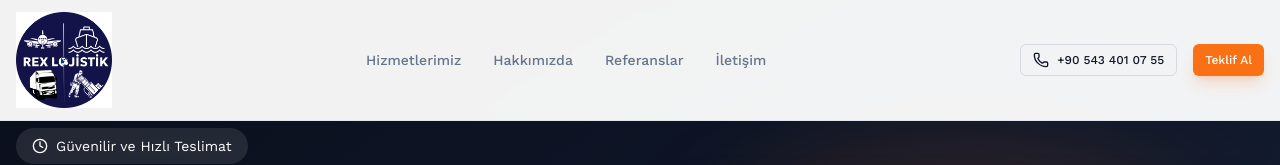
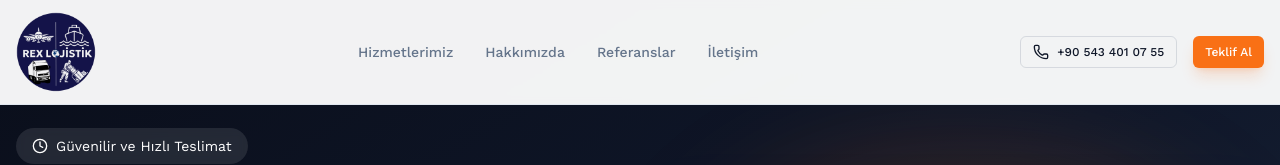
Before and after one commit to hakankesikler/sg-858f4a06-cef2-4736-8b39-c7b4ea443985-1773598027, a Next.js app: page / in a window 1280 px wide. Shown: the top 165 px of the page. Built offline with nearby package versions, Linux system fonts and the light colour scheme.

Commit message:
style(header): Apply new circular logo and optimize visibility

```diff
--- a/src/components/Header.tsx
+++ b/src/components/Header.tsx
@@ -30,12 +30,12 @@ export function Header() {
         <div className="flex items-center justify-between">
           <Link href="/" className="flex items-center transition-transform hover:scale-105">
             <Image
-              src="/2_3_.png"
+              src="/rex-lojistik-logo-new.png"
               alt="REX Lojistik Logo"
-              width={350}
-              height={100}
-              className={`w-auto transition-all duration-300 ${
-                isScrolled ? "h-20" : "h-24"
+              width={80}
+              height={80}
+              className={`transition-all duration-300 ${
+                isScrolled ? "w-16 h-16" : "w-20 h-20"
               }`}
               priority
             />
```
Also changed, not shown: public/rex-lojistik-logo-new.png (added), public/rex_lojistik_logo.png (added), 1 other file (tests, documents, lock files or other folders).
